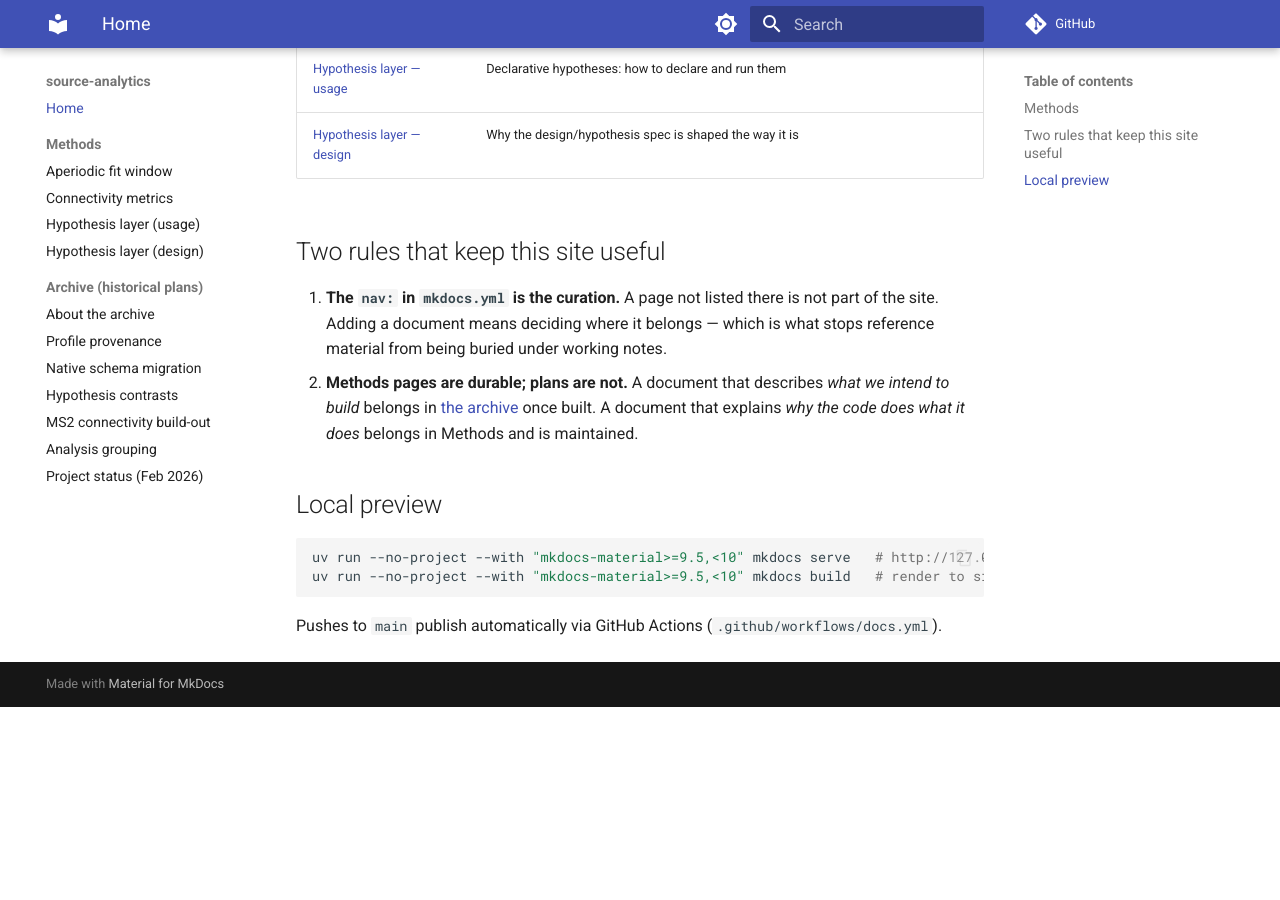
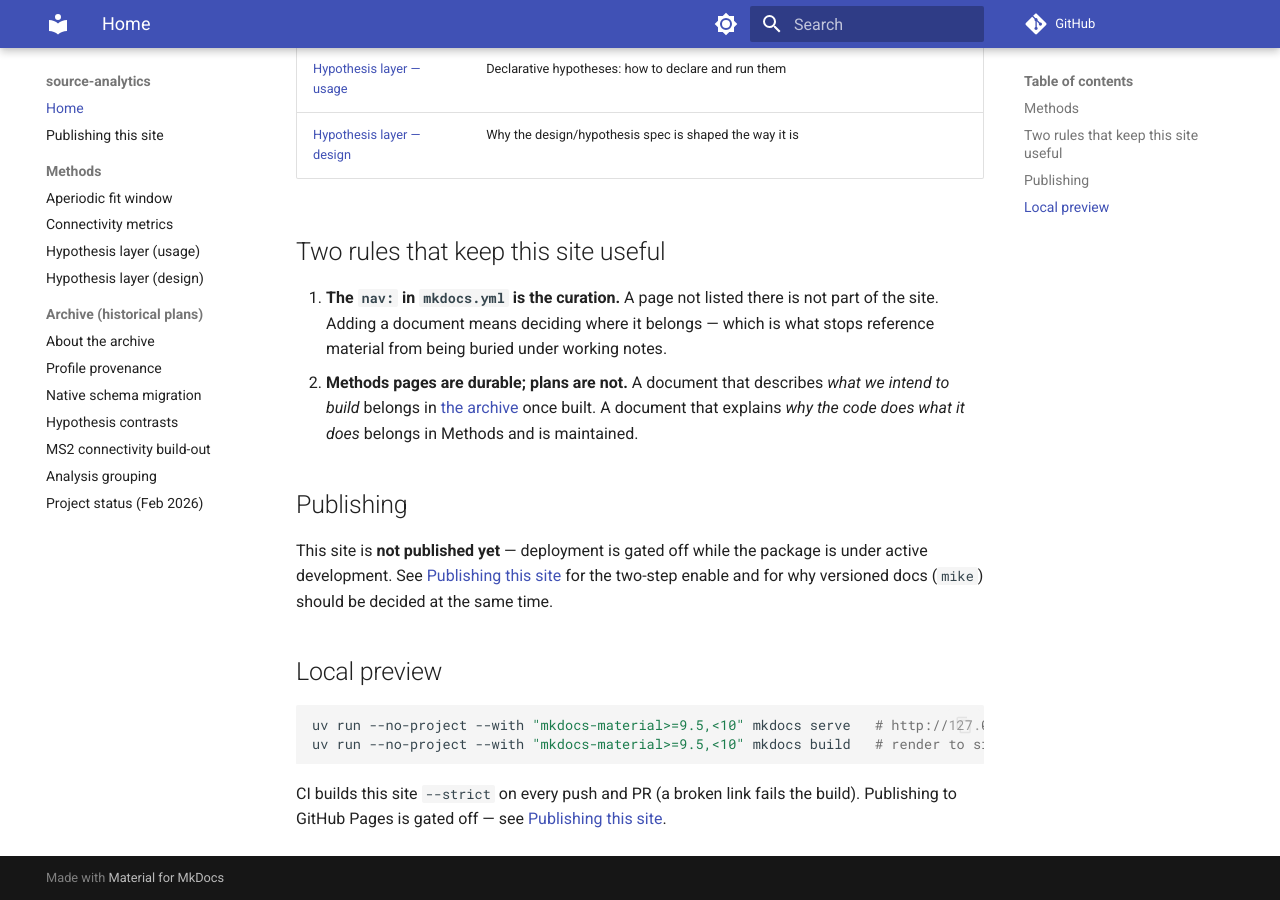
Before and after one commit to alexedmon1/source-analytics, an MkDocs documentation site: the page built from docs/index.md, in a window 1280 px wide and 900 px high, scrolled down 593 px. Built offline with MkDocs 1.6.1 and Material for MkDocs 9.7.7, drawn with Linux system fonts in a browser that asks for light colours; comment, search, counter and statistics services are not loaded; before the commit the page ends 1300 px from its top, so only the background shows below that.

Commit message:
docs: gate Pages deployment off until the package settles
Publishing is deferred on purpose: the docs describe behaviour that is still
moving, and a stale public methods page is worse than no public page because it
can be cited. Trigger to publish = a stable release with the FORGE analyses no
longer churning.

Left ungated, the deploy job would have failed red on every push to main until
Pages was configured -- noise during active development. Now:
  - build runs always (--strict, catches broken links) -- worth having unpublished
  - deploy requires the PUBLISH_DOCS repo variable to be "true"

Enabling is two steps, documented in docs/PUBLISHING.md and in the workflow
header: set Pages source to "GitHub Actions", then set PUBLISH_DOCS=true.
Pausing later is just unsetting the variable -- no workflow edit.

PUBLISHING.md also flags that versioned docs (mike) should be decided at the
same time, not retro-fitted: manuscripts pin exact versions (MS1 pins
source-analytics v0.4.0), so a site that only shows main drifts away from what
the pinned release actually did, and retro-fitting means rewriting URLs people
already have.

Co-Authored-By: Claude Opus 4.8 (1M context) <noreply@anthropic.com>

````diff
--- a/docs/index.md
+++ b/docs/index.md
@@ -30,6 +30,13 @@ implemented here, and any deviation from the canonical form.
    A document that explains *why the code does what it does* belongs in Methods
    and is maintained.
 
+## Publishing
+
+This site is **not published yet** — deployment is gated off while the package is
+under active development. See [Publishing this site](PUBLISHING.md) for the
+two-step enable and for why versioned docs (`mike`) should be decided at the same
+time.
+
 ## Local preview
 
 ```bash
@@ -37,5 +44,6 @@ uv run --no-project --with "mkdocs-material>=9.5,<10" mkdocs serve   # http://12
 uv run --no-project --with "mkdocs-material>=9.5,<10" mkdocs build   # render to site/
 ```
 
-Pushes to `main` publish automatically via GitHub Actions
-(`.github/workflows/docs.yml`).
+CI builds this site `--strict` on every push and PR (a broken link fails the
+build). Publishing to GitHub Pages is gated off — see
+[Publishing this site](PUBLISHING.md).
--- a/mkdocs.yml
+++ b/mkdocs.yml
@@ -33,6 +33,7 @@ markdown_extensions:
 # is the mechanism that stops reference material getting lost among working notes.
 nav:
   - Home: index.md
+  - Publishing this site: PUBLISHING.md
   - Methods:
       - Aperiodic fit window: methods/APERIODIC_FIT_WINDOW.md
       - Connectivity metrics: methods/CONNECTIVITY_METHODS.md
````
Also changed, not shown: docs/PUBLISHING.md (added, +59 -0 lines), 1 other file.
